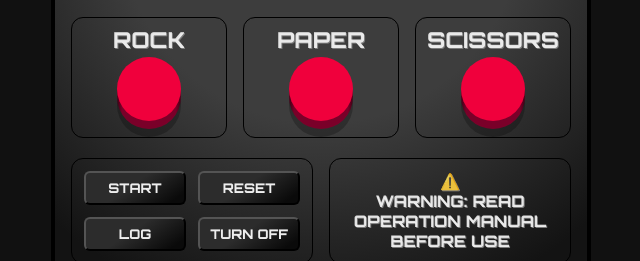
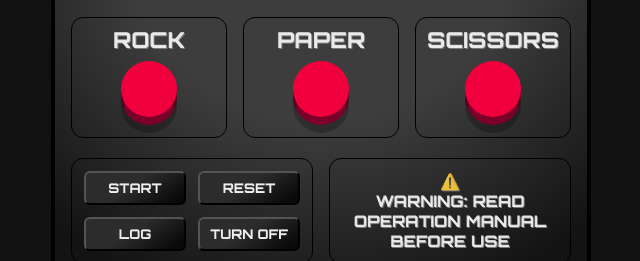
Before and after one commit to Falsidical/RPS, a plain HTML site: page index.html in a window 1280 px wide. Shown: the part 471-732 px from the top of the page, 319-959 px from the left. Drawn offline with Linux system fonts and the light colour scheme.

Commit message:
Smaller buttons. Change HSL to HEX

```diff
--- a/style.css
+++ b/style.css
@@ -157,7 +157,7 @@ body {
   position: relative;
   border: none;
   background: transparent;
-  padding: 0;
+  margin: 4px;
   cursor: pointer;
 }
 
@@ -168,7 +168,7 @@ body {
   width: 100%;
   height: 100%;
   border-radius: 50%;
-  background: hsla(0, 0%, 0%, 0.25);
+  background: #00000040;
   transform: translateY(8px);
   transition: transform 400ms;
 }
@@ -180,17 +180,16 @@ body {
   width: 100%;
   height: 100%;
   border-radius: 50%;
-  background: linear-gradient(to left, hsl(340deg 100% 16%) 0%, hsl(340deg 100% 32%) 8%, hsl(340deg 100% 32%) 92%, hsl(340deg 100% 16%) 100%);
+  background: linear-gradient(to left, #52001b 0%, #a30036 8%, #a30036 92%, #52001b 100%);
 }
 
 .button-front {
   display: block;
   position: relative;
-  padding: 32px;
+  padding: 28px;
   border-radius: 50%;
-  font-size: 1.1rem;
   color: white;
-  background: hsl(345deg 100% 47%);
+  background: #f0003c;
   will-change: transform;
   transform: translateY(-8px);
   transition: transform 400ms;
```
